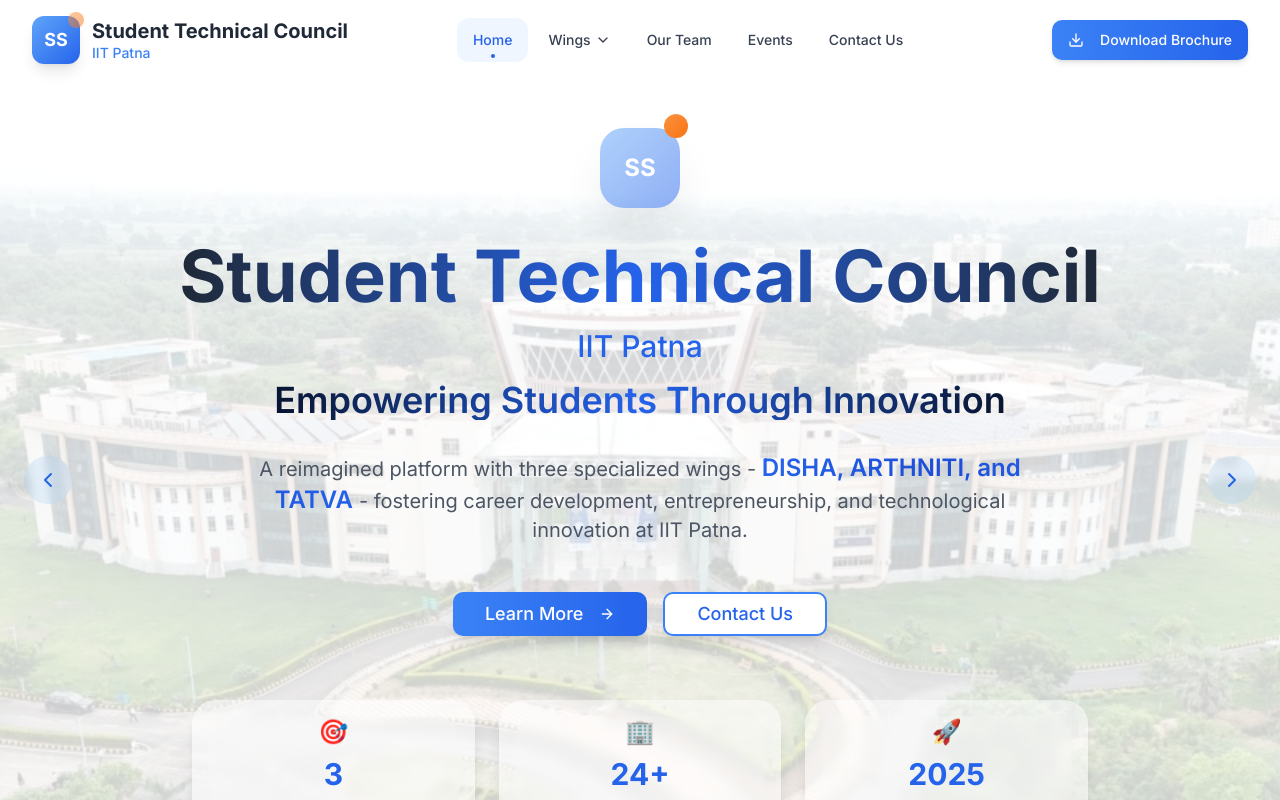
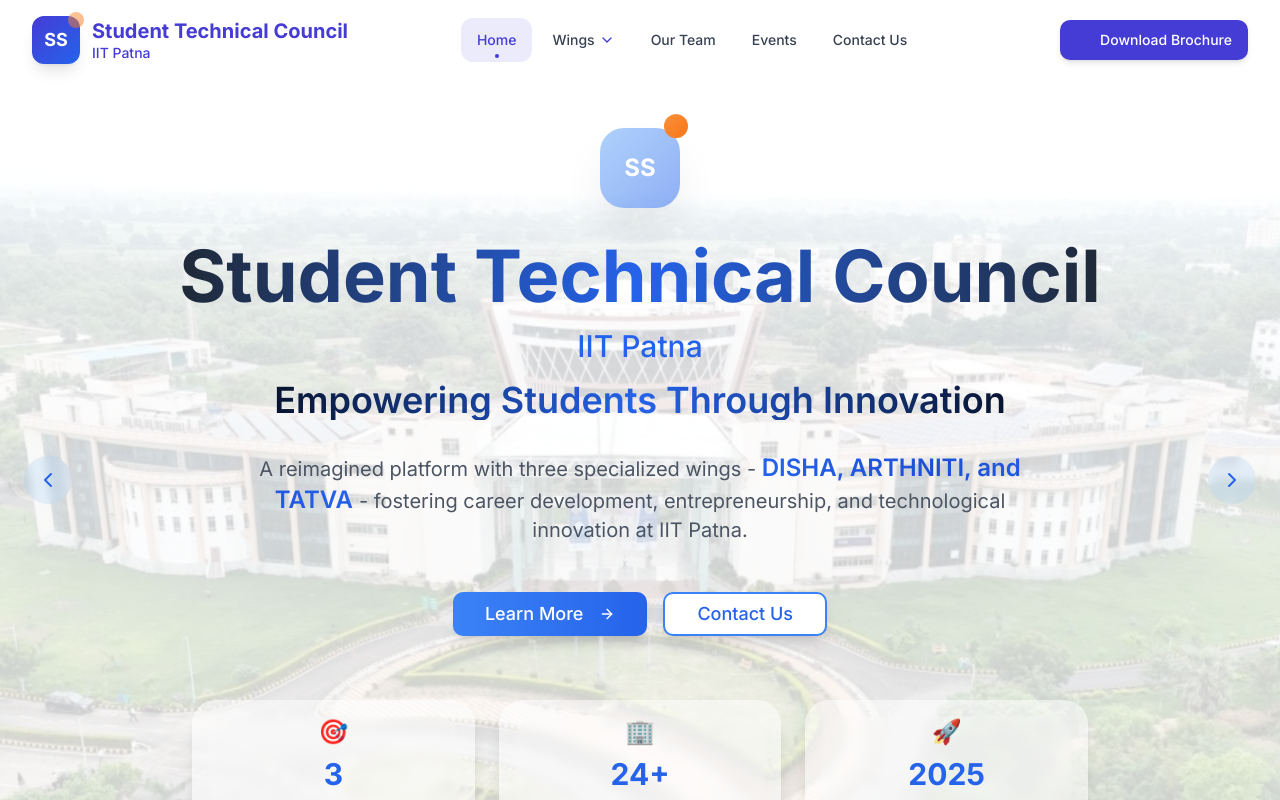
Before and after one commit to Vatsal9915/Student-Senate-IITP, a Next.js app: page / in a window 1280 px wide. Shown: the top 800 px of the page. Built offline with nearby package versions, Linux system fonts and the light colour scheme.

Commit message:
navigation bar done

```diff
--- a/components/navigation.tsx
+++ b/components/navigation.tsx
@@ -72,7 +72,7 @@ export function Navigation() {
   return (
     <nav
       className={`sticky top-0 w-full z-40 transition-all duration-300 ${
-        isScrolled ? "bg-white/20 backdrop-blur-md shadow-lg border-b border-blue-100" : "bg-white/90 backdrop-blur-sm"
+      isScrolled ? "bg-white/20 backdrop-blur-md shadow-lg border-b border-[#453CD5]/10" : "bg-white/90 backdrop-blur-sm"
       }`}
     >
       <div className="max-w-9xl mx-auto px-4 sm:px-6 lg:px-8">
@@ -80,16 +80,16 @@ export function Navigation() {
         {/* Logo Section */}
         <Link href="/" className="flex items-center space-x-3 group">
         <div className="relative flex-shrink-0">
-              <div className="w-12 h-12 bg-gradient-to-br from-blue-400 to-blue-600 rounded-xl flex items-center justify-center transform group-hover:scale-105 transition-transform duration-200 shadow-lg">
+          <div className="w-12 h-12 bg-gradient-to-br from-[#453CD5] to-blue-600 rounded-xl flex items-center justify-center transform group-hover:scale-105 transition-transform duration-200 shadow-lg">
           <span className="text-white font-bold text-lg">SS</span>
           </div>
           <div className="absolute -top-1 -right-1 w-4 h-4 bg-gradient-to-br from-orange-400 to-orange-500 rounded-full animate-pulse"></div>
         </div>
         <div className="hidden sm:flex flex-col justify-center">
-              <h1 className="text-xl font-bold text-gray-800 group-hover:text-blue-600 transition-colors leading-tight">
+          <h1 className="text-xl font-bold text-[#453CD5] group-hover:text-blue-600 transition-colors leading-tight">
           Student Technical Council
           </h1>
-              <p className="text-sm text-blue-500 font-medium leading-tight">IIT Patna</p>
+          <p className="text-sm text-[#453CD5] font-medium leading-tight">IIT Patna</p>
         </div>
         </Link>
 
@@ -106,20 +106,20 @@ export function Navigation() {
           <button
             className={`flex items-center px-4 py-3 text-sm font-medium rounded-lg transition-all duration-200 whitespace-nowrap ${
             pathname.startsWith(item.href)
-                    ? "text-blue-600 bg-blue-50"
-                    : "text-gray-700 hover:text-blue-600 hover:bg-blue-50/50"
+            ? "text-[#453CD5] bg-[#453CD5]/10"
+            : "text-gray-700 hover:text-[#453CD5] hover:bg-[#453CD5]/10"
             }`}
           >
             {item.label}
-                  <ChevronDown className="w-4 h-4 ml-1" />
+            <ChevronDown className="w-4 h-4 ml-1 text-[#453CD5]" />
           </button>
           {activeDropdown === item.href && (
-                  <div className="absolute top-full left-0 mt-1 w-48 bg-white rounded-lg shadow-lg border border-gray-200 py-2 z-50">
+            <div className="absolute top-full left-0 mt-1 w-48 bg-white rounded-lg shadow-lg border border-[#453CD5]/20 py-2 z-50">
             {item.dropdown.map((dropdownItem) => (
             <Link
             key={dropdownItem.href}
             href={dropdownItem.href}
-                    className="block px-4 py-2 text-sm text-gray-700 hover:bg-blue-50 hover:text-blue-600 transition-colors"
+            className="block px-4 py-2 text-sm text-gray-700 hover:bg-[#453CD5]/10 hover:text-[#453CD5] transition-colors"
             >
             {dropdownItem.label}
             </Link>
@@ -132,8 +132,8 @@ export function Navigation() {
           onClick={handleNoticesClick}
           className={`relative px-4 py-3 text-sm font-medium rounded-lg transition-all duration-200 whitespace-nowrap ${
             isNoticesActive()
-                  ? "text-blue-600 bg-blue-50"
-                  : "text-gray-700 hover:text-blue-600 hover:bg-blue-50/50"
+            ? "text-[#453CD5] bg-[#453CD5]/10"
+            : "text-gray-700 hover:text-[#453CD5] hover:bg-[#453CD5]/10"
           }`}
           >
           {item.label}
@@ -143,13 +143,13 @@ export function Navigation() {
           href={item.href}
           className={`relative px-4 py-3 text-sm font-medium rounded-lg transition-all duration-200 whitespace-nowrap ${
             pathname === item.href
-                  ? "text-blue-600 bg-blue-50"
-                  : "text-gray-700 hover:text-blue-600 hover:bg-blue-50/50"
+            ? "text-[#453CD5] bg-[#453CD5]/10"
+            : "text-gray-700 hover:text-[#453CD5] hover:bg-[#453CD5]/10"
           }`}
           >
           {item.label}
           {pathname === item.href && (
-                  <div className="absolute bottom-1 left-1/2 transform -translate-x-1/2 w-1 h-1 bg-blue-600 rounded-full"></div>
+            <div className="absolute bottom-1 left-1/2 transform -translate-x-1/2 w-1 h-1 bg-[#453CD5] rounded-full"></div>
           )}
           </Link>
           )}
@@ -160,9 +160,9 @@ export function Navigation() {
         <Button
           size="sm"
           onClick={handleDownloadBrochure}
-              className="bg-gradient-to-r from-blue-500 to-blue-600 hover:from-blue-600 hover:to-blue-700 text-white shadow-md hover:shadow-lg transition-all duration-200 transform hover:scale-105 px-4 py-2 h-10"
+          className=" bg-[#453CD5]   hover:bg-[#453CD5] text-white shadow-md hover:shadow-lg transition-all duration-200 transform hover:scale-105 px-4 py-2 h-10"
         >
-              <Download className="w-4 h-4 mr-2" />
+          <Download className="w-4 h-4 text-[#453CD5]" />
           Download Brochure
         </Button>
         </div>
@@ -172,17 +172,17 @@ export function Navigation() {
         <Button
           size="sm"
           onClick={handleDownloadBrochure}
-              className="bg-gradient-to-r from-blue-500 to-blue-600 text-white text-xs px-3 py-2 h-8"
+          className="bg-gradient-to-r from-[#453CD5] to-blue-600 text-white text-xs px-3 py-2 h-8"
         >
-              <Download className="w-3 h-3 mr-1" />
+          <Download className="w-3 h-3 mr-1 text-[#453CD5]" />
           Brochure
         </Button>
         <button
           onClick={() => setIsOpen(!isOpen)}
-              className="p-2 rounded-lg text-gray-700 hover:text-blue-600 hover:bg-blue-50 transition-colors flex items-center justify-center"
+          className="p-2 rounded-lg text-gray-700 hover:text-[#453CD5] hover:bg-[#453CD5]/10 transition-colors flex items-center justify-center"
           aria-label="Toggle mobile menu"
         >
-              {isOpen ? <X className="h-6 w-6" /> : <Menu className="h-6 w-6" />}
+          {isOpen ? <X className="h-6 w-6 text-[#453CD5]" /> : <Menu className="h-6 w-6 text-[#453CD5]" />}
         </button>
         </div>
       </div>
@@ -201,8 +201,8 @@ export function Navigation() {
             onClick={handleNoticesClick}
             className={`block w-full text-left px-4 py-3 text-base font-medium rounded-lg transition-all duration-200 ${
               isNoticesActive()
-                        ? "text-blue-600 bg-blue-50 border-l-4 border-blue-600"
-                        : "text-gray-700 hover:text-blue-600 hover:bg-blue-50/50"
+              ? "text-[#453CD5] bg-[#453CD5]/10 border-l-4 border-[#453CD5]"
+              : "text-gray-700 hover:text-[#453CD5] hover:bg-[#453CD5]/10"
             }`}
             >
             {item.label}
@@ -212,8 +212,8 @@ export function Navigation() {
             href={item.href}
             className={`block px-4 py-3 text-base font-medium rounded-lg transition-all duration-200 ${
               pathname === item.href || pathname.startsWith(item.href)
-                        ? "text-blue-600 bg-blue-50 border-l-4 border-blue-600"
-                        : "text-gray-700 hover:text-blue-600 hover:bg-blue-50/50"
+              ? "text-[#453CD5] bg-[#453CD5]/10 border-l-4 border-[#453CD5]"
+              : "text-gray-700 hover:text-[#453CD5] hover:bg-[#453CD5]/10"
             }`}
             onClick={() => setIsOpen(false)}
             >
@@ -226,7 +226,7 @@ export function Navigation() {
               <Link
               key={dropdownItem.href}
               href={dropdownItem.href}
-                        className="block px-4 py-2 text-sm text-gray-600 hover:text-blue-600 hover:bg-blue-50 rounded-lg transition-colors"
+              className="block px-4 py-2 text-sm text-gray-600 hover:text-[#453CD5] hover:bg-[#453CD5]/10 rounded-lg transition-colors"
               onClick={() => setIsOpen(false)}
               >
               {dropdownItem.label}
```
Lines whose indentation alone changed are shown as unchanged.
